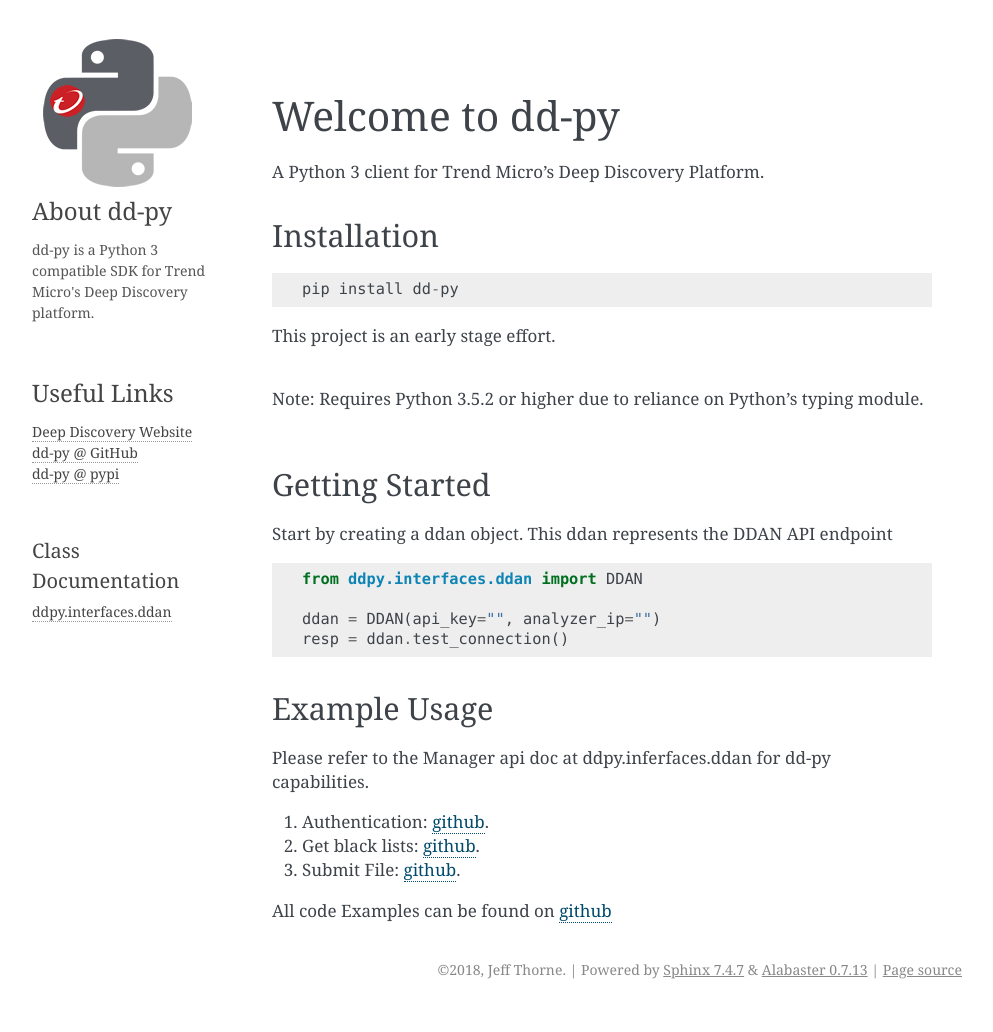
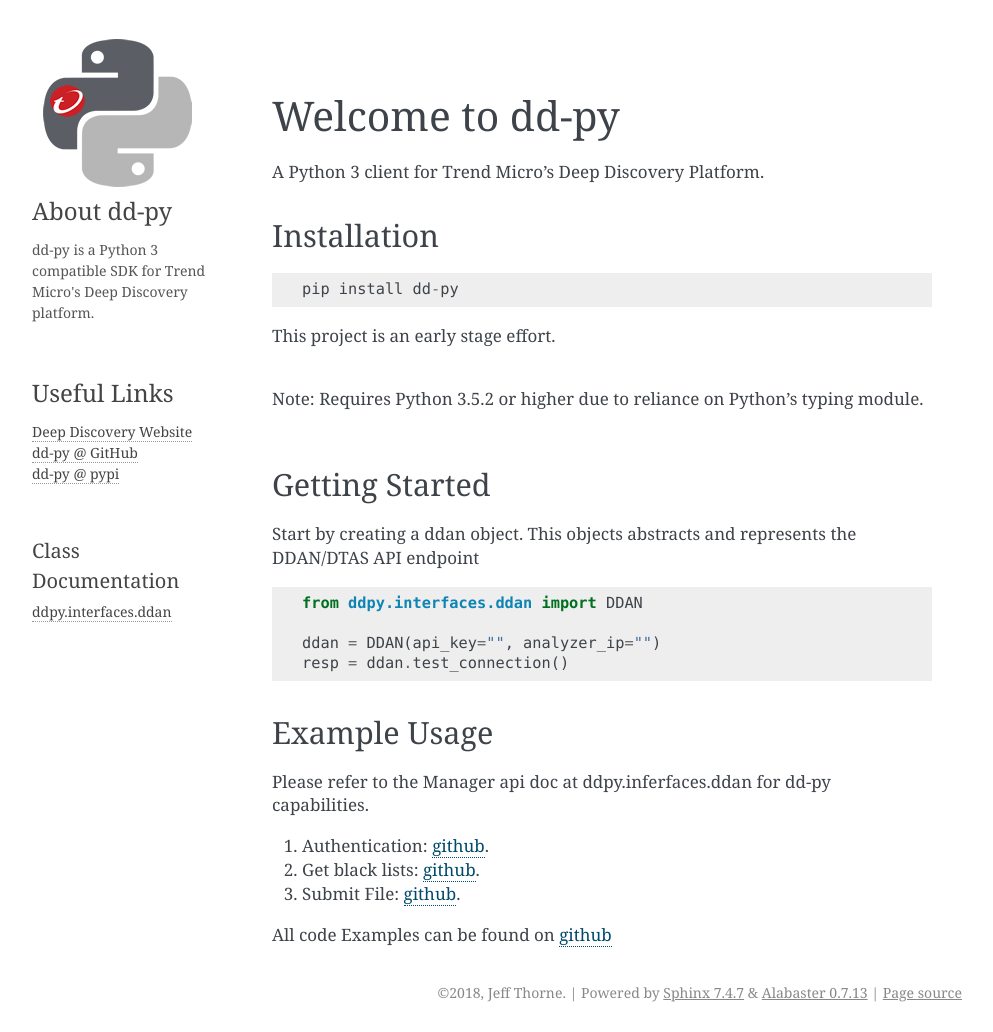
Before and after one commit to trend206/dd-py, a Sphinx documentation site: the page built from docs/source/index.rst, in a window 1280 px wide. Shown: the whole page, without its empty margins (148-1141 px from the left). Built offline with Sphinx 7.4.7, drawn with Linux system fonts in a browser that asks for light colours; before the commit the page ends 1009 px from its top, so only the background shows below that.

Commit message:
first commit

```diff
--- a/docs/source/index.rst
+++ b/docs/source/index.rst
@@ -27,7 +27,7 @@
 
 Getting Started
 ---------------
-Start by creating a ddan object. This ddan represents the DDAN API endpoint
+Start by creating a ddan object. This objects abstracts and represents the DDAN/DTAS API endpoint
 
 .. code-block:: python
 
```
